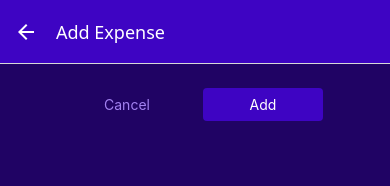
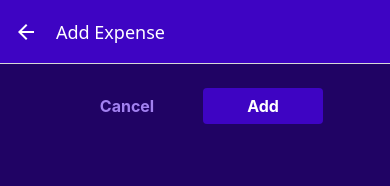
Before and after one commit to snadi043/EXPENSE-CALCULATOR, a React Native app: screen /ManageExpenses in a window 390 px wide. Shown: the top 186 px of the page. Built offline with nearby package versions, Linux system fonts and the light colour scheme.

Commit message:
styles updated.

```diff
--- a/components/ExpensesOutput/ExpenseItem.js
+++ b/components/ExpensesOutput/ExpenseItem.js
@@ -9,6 +9,7 @@ import {useNavigation} from '@react-navigation/native';
 function ExpenseItem({id, description, date, amount}){
 
     const navigation = useNavigation();
+
     function expenseListPressHandler(){
         navigation.navigate('ManageExpenses', {
             expenseItemId: id,
--- a/components/UI/Button.js
+++ b/components/UI/Button.js
@@ -4,7 +4,7 @@ import { GlobalColors } from '../../constants/colors';
 function Button({onPress, children, style, mode}){
     return (
         <View style={style}>
-            <Pressable onPress={onPress} style={({pressed}) => {pressed && styles.pressed}}>
+            <Pressable onPress={onPress} style={({pressed}) => pressed && styles.pressed}>
                 <View style={[styles.button, mode === 'flat' && styles.flat]}>
                     <Text style={[styles.textButton, mode === 'flat' && styles.flatText]}>{children}</Text>
                 </View>
@@ -23,6 +23,8 @@ const styles = StyleSheet.create({
     textButton:{
         textAlign: 'center',
         color: 'white',
+        fontSize: 16,
+        fontWeight: 'bold'
     },
     pressed:{
         opacity: 0.75,
--- a/screens/ManageExpenses.js
+++ b/screens/ManageExpenses.js
@@ -1,4 +1,4 @@
-import {View, Text, StyleSheet} from 'react-native';
+import {View, StyleSheet} from 'react-native';
 import { useNavigation } from '@react-navigation/native';
 import { useLayoutEffect } from 'react';
 import IconButton from '../components/UI/IconButton';
```
